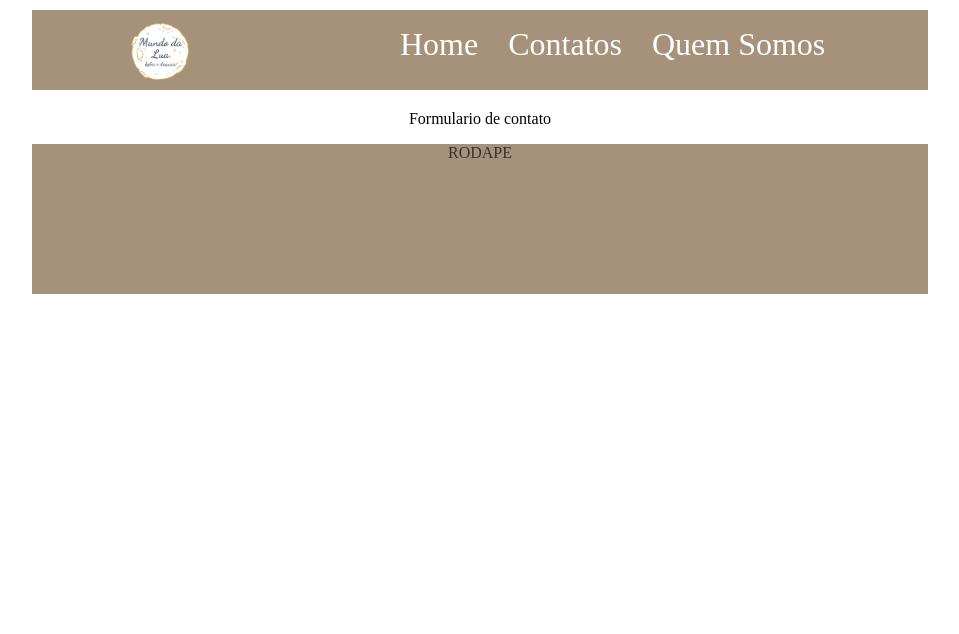
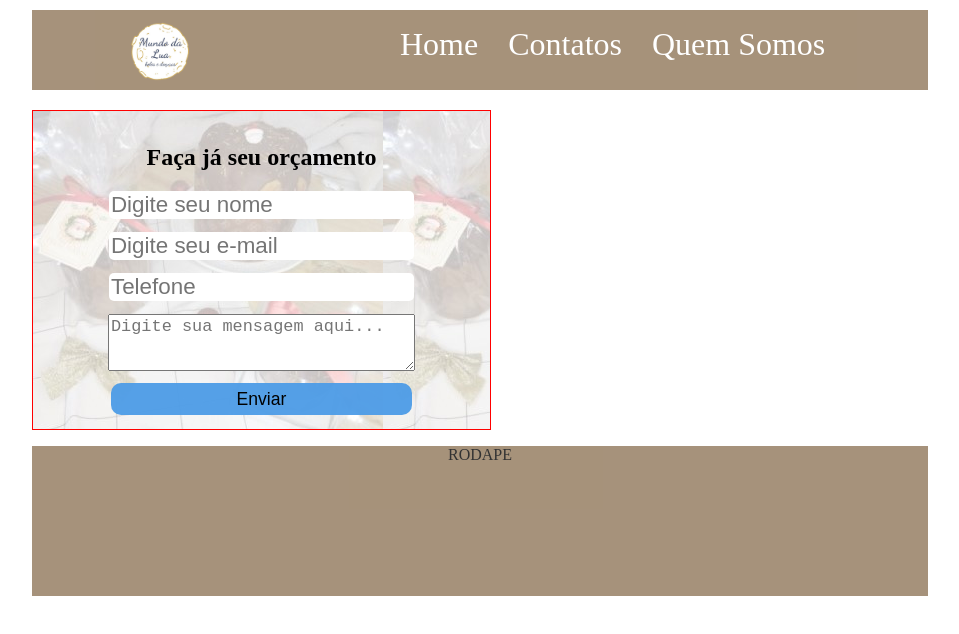
Before and after one commit to ftreitasyuri/mundo-da-lua-bolos, a Next.js app: page /contatos in a window 1280 px wide. Shown: the top 634 px of the page, without its empty margins (160-1119 px from the left). Built offline with nearby package versions, Linux system fonts and the light colour scheme.

Commit message:
11° upload

```diff
--- /dev/null
+++ b/src/components/Formulario/index.jsx
@@ -0,0 +1,74 @@
+import styles from '../../styles/Formularios.module.css'
+import { useState } from 'react'
+
+
+export default function Formulario() {
+
+
+    const [nome, setNome] = useState("")
+    const [email, setEmail] = useState("")
+    const [telefone, setTelefone] = useState("")
+    const [descricao, setDescricao] = useState("")
+
+    function capturandoEvento(e){
+        return(
+            e.preventDefault(),
+            console.log(nome, email, telefone, descricao),
+
+            document.querySelector("form").reset()
+        )
+    }
+
+
+
+    return (
+        <form action="" className={'form'} onSubmit={capturandoEvento} method="post" id={styles.form}>
+
+            <h2>Faça já seu orçamento</h2>
+
+            <div>
+                {/* <label for="nome">Nome:</label> */}
+                <input
+                type="text"
+                name={'nome'}
+                id={styles.nome}
+                placeholder='Digite seu nome'
+                onChange={(e) => setNome(e.target.value)}
+                />
+            </div>
+            <div>
+                {/* <label for="email">E-mail:</label> */}
+                <input
+                type="email"
+                name='email'
+                id={styles.email}
+                placeholder='Digite seu e-mail'
+                onChange={(e) => setEmail(e.target.value)}
+                />
+            </div>
+            <div>
+                {/* <label for="nome">Nome:</label> */}
+                <input
+                name='telefone'
+                type="text"
+                id={styles.telefone}
+                placeholder='Telefone'
+                onChange={(e) => setTelefone(e.target.value)}
+
+                />
+            </div>
+            <div>
+                {/* <label for="msg">Mensagem:</label> */}
+                <textarea
+                name='descricao'
+                type='text'
+                id={styles.descricao}
+                placeholder='Digite sua mensagem aqui...'
+                onChange={(e) => setDescricao(e.target.value)}
+
+                ></textarea>
+            </div>
+            <button type='submit' id={styles.botaoEnviar}>Enviar</button>
+        </form>
+    )
+}
--- a/src/pages/contatos.jsx
+++ b/src/pages/contatos.jsx
@@ -1,6 +1,7 @@
 import Cabecalho from '../components/Cabecalho';
 import Corpo from '../components/Corpo';
 import Depoimentos from '../components/Depoimentos';
+import Formulario from '../components/Formulario';
 import Rodape from '../components/Rodape';
 import styles from '../styles/Home.module.css'
 
@@ -14,8 +15,13 @@ export default function Contatos(){
             <div id="cabecalho">
             <Cabecalho />
 
-          </div>
-        <form action="submit" method="post">Formulario de contato</form>
+          </div >
+
+            <div>
+            <Formulario />
+
+            </div>
+
             <div >
             <Rodape />
             </div>
--- a/src/pages/index.jsx
+++ b/src/pages/index.jsx
@@ -2,6 +2,7 @@ import Cabecalho from '../components/Cabecalho';
 import Corpo from '../components/Corpo';
 import Depoimentos from '../components/Depoimentos';
 import Destaque from '../components/Destaque';
+import Formulario from '../components/Formulario';
 import Rodape from '../components/Rodape';
 import styles from '../styles/Home.module.css'
 
@@ -16,7 +17,6 @@ export default function Home() {
         <Cabecalho />
 
       </div>
-
 
       <div >
         <Corpo/>
--- a/src/pages/nataLunar.jsx
+++ b/src/pages/nataLunar.jsx
@@ -10,7 +10,7 @@ export default function Natal() {
         <div className={styles.app}>
             <div id={styles.containerPrincipal}>
                 <Cabecalho />
-                <h1>Página Natal Lunar</h1>
+                <h1>Página Natal LUNAR</h1>
                 <NatalLunar />
                 <Rodape />
             </div>
--- /dev/null
+++ b/src/styles/Formularios.module.css
@@ -0,0 +1,50 @@
+#form{
+    border: 1px solid red;
+    max-width: 48%;
+    padding: 1.5%;
+
+    background-color: aquamarine;
+    background-image: url('../../public/imagensNatal/natal_1C.jpg');
+}
+
+#nome, #email, #telefone{
+    font-size: 1.4em;
+    margin-bottom: 3%;
+
+    border-style: none;
+
+
+    border-radius: 5px;
+
+    max-width: 70%;
+    min-width: 70%;
+}
+
+#form #descricao{
+    max-width: 70%;
+    min-width: 70%;
+    min-height: 3em;
+    font-size: 1.3em;
+}
+
+#botaoEnviar{
+
+    /* display: flex; */
+    /* position: relative; */
+    border-radius: 10px;
+    /* background-color: rgba(22, 251, 175, 0.906); */
+    background-color: rgba(76, 156, 231, 0.943);
+
+
+    font-size: 1.1em;
+    margin-top: 2%;
+    /* margin-left: 3vw; */
+
+    height: 4vh;
+    max-width: 70%;
+    min-width: 70%;
+    align-items: center;
+    justify-content: center;
+    border: none;
+
+}
```
Also changed, not shown: src/components/NatalLunar/index.jsx (+13 -0 lines), src/styles/Bolos.module.css (+23 -0 lines), src/styles/Lembra.module.css (+24 -0 lines), src/styles/Natal.module.css (+12 -0 lines), src/styles/NatalLunar.module.css (+12 -0 lines), public/imagens/adesivo.png (added).
